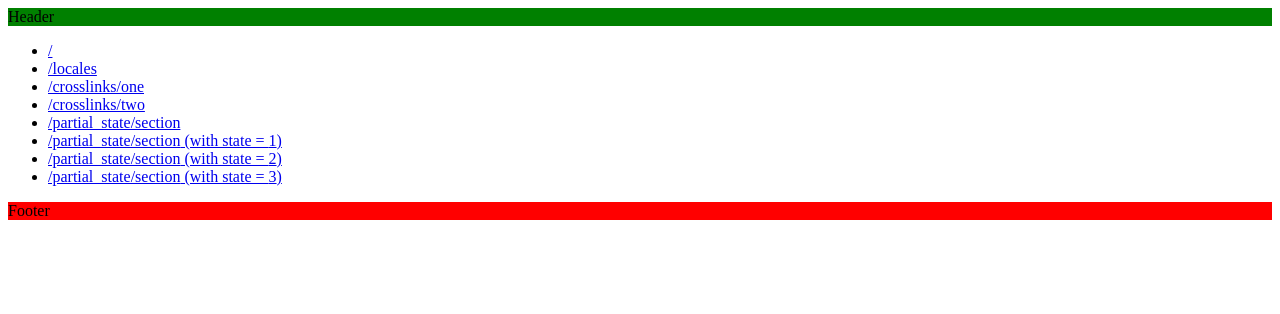
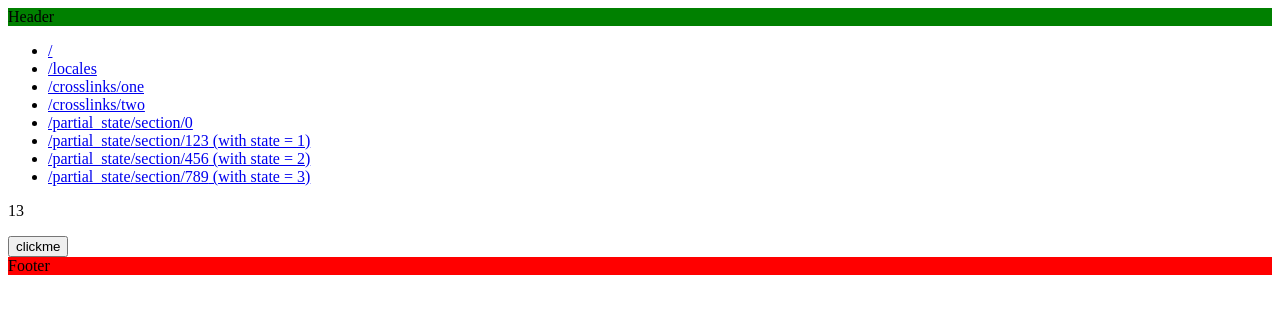
Before and after one commit to ZeeD/_demo_react, a React (Create React App) app: page /partial_state/section/1 in a window 1280 px wide. Shown: the top 314 px of the page. Built offline with nearby package versions, Linux system fonts and the light colour scheme.

Commit message:
something wrong

```diff
--- a/src/common/App.jsx
+++ b/src/common/App.jsx
@@ -21,7 +21,7 @@ export default class App extends Component {
                     <Route exact path="/locales"><Locales /></Route>
                     <Route exact path="/crosslinks/one"><One to="/crosslinks/two" /></Route>
                     <Route exact path="/crosslinks/two"><Two to="/crosslinks/one" /></Route>
-                    <Route exact path="/partial_state/section"><Section /></Route>
+                    <Route exact path="/partial_state/section/:cb" component={Section} />
                 </Switch>
                 <Footer />
             </BrowserRouter>
--- a/src/common/Index.jsx
+++ b/src/common/Index.jsx
@@ -8,15 +8,15 @@ export default class Index extends Component {
             '/',
             '/locales',
             '/crosslinks/one', '/crosslinks/two',
-            '/partial_state/section'
+            '/partial_state/section/0'
         ])
             lis.push(<li key={href}><Link to={href}>{href}</Link></li>);
 
 
         for (const [href, counter] of [
-            ['/partial_state/section', 1],
-            ['/partial_state/section', 2],
-            ['/partial_state/section', 3]
+            ['/partial_state/section/123', 1],
+            ['/partial_state/section/456', 2],
+            ['/partial_state/section/789', 3]
         ])
             lis.push(<li key={href + "_" + counter}><Link to={{
                 pathname: href,
--- a/src/partial_state/Section.jsx
+++ b/src/partial_state/Section.jsx
@@ -6,8 +6,18 @@ export default class Section extends Component {
         counter: 13
     }
 
+    constructor(props) {
+        super(props);
+        console.info('constructor', JSON.stringify(this.props, null, 4), new Date());
+    }
+
     componentDidMount() {
+        console.info('componentDidMount', JSON.stringify(this.props, null, 4), new Date());
         this.setState(this.props.location.state);
+    }
+
+    componentWillUnmount() {
+        console.info('componentWillUnmount', JSON.stringify(this.props, null, 4), new Date());
     }
 
     render() {
```
